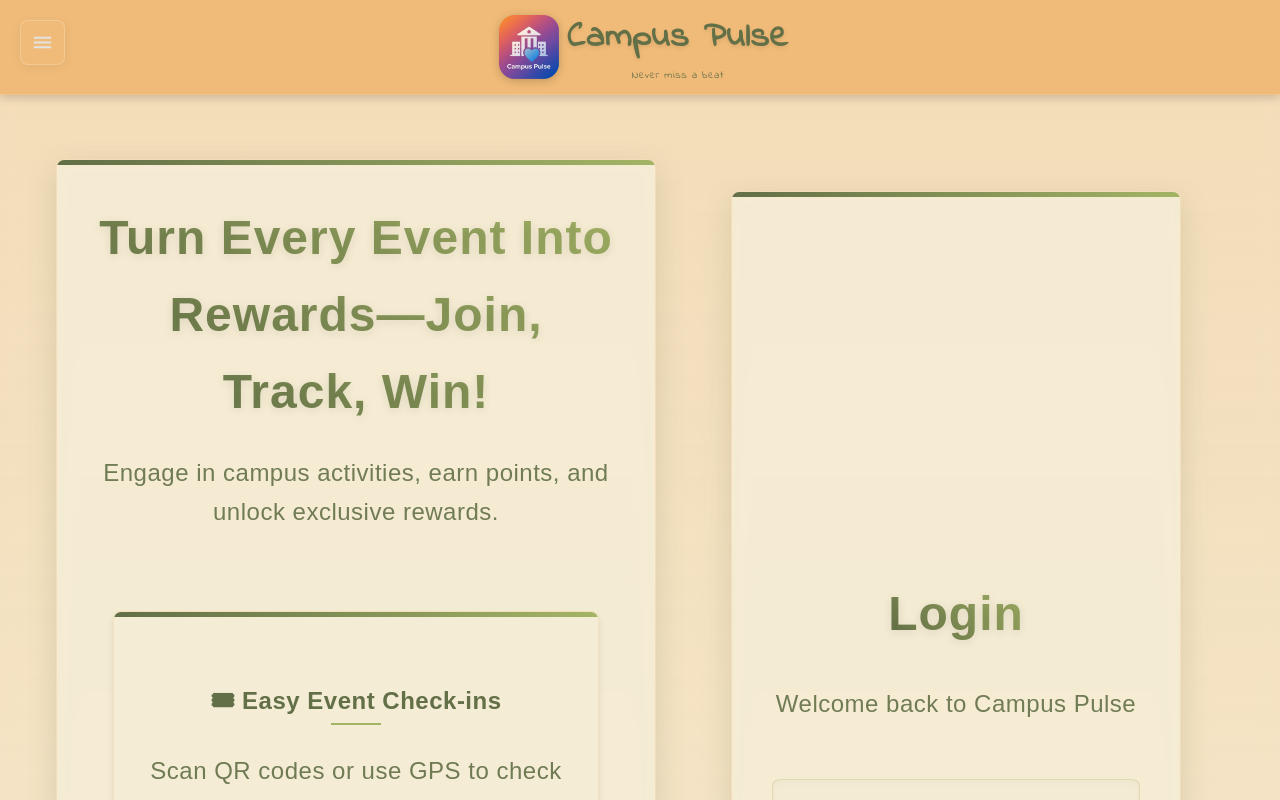
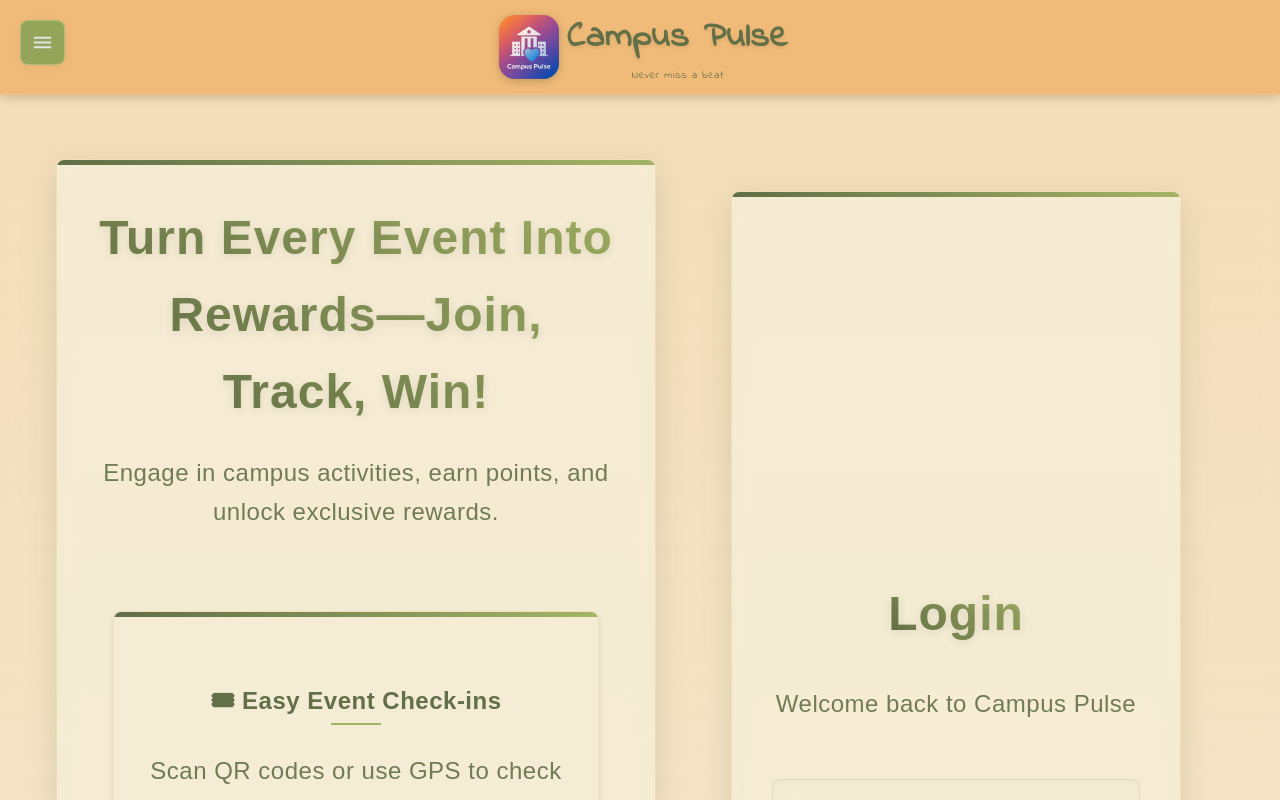
Before and after one commit to s1ashd0t/campus-pulse, a React (Vite) app: page / in a window 1280 px wide. Shown: the top 800 px of the page. Built offline with nearby package versions, Linux system fonts and the light colour scheme; no server answers.

Commit message:
modified:   src/pages/Navigation.css

```diff
--- a/src/pages/Navigation.css
+++ b/src/pages/Navigation.css
@@ -105,7 +105,7 @@
     cursor: pointer;
     z-index: 10000;
     padding: 10px;
-    background: #F0BB78;
+    background: var(--secondary-hover);
     border-radius: var(--border-radius);
     filter: drop-shadow(0 2px 5px rgba(0, 0, 0, 0.05));
     transition: var(--transition);
```
